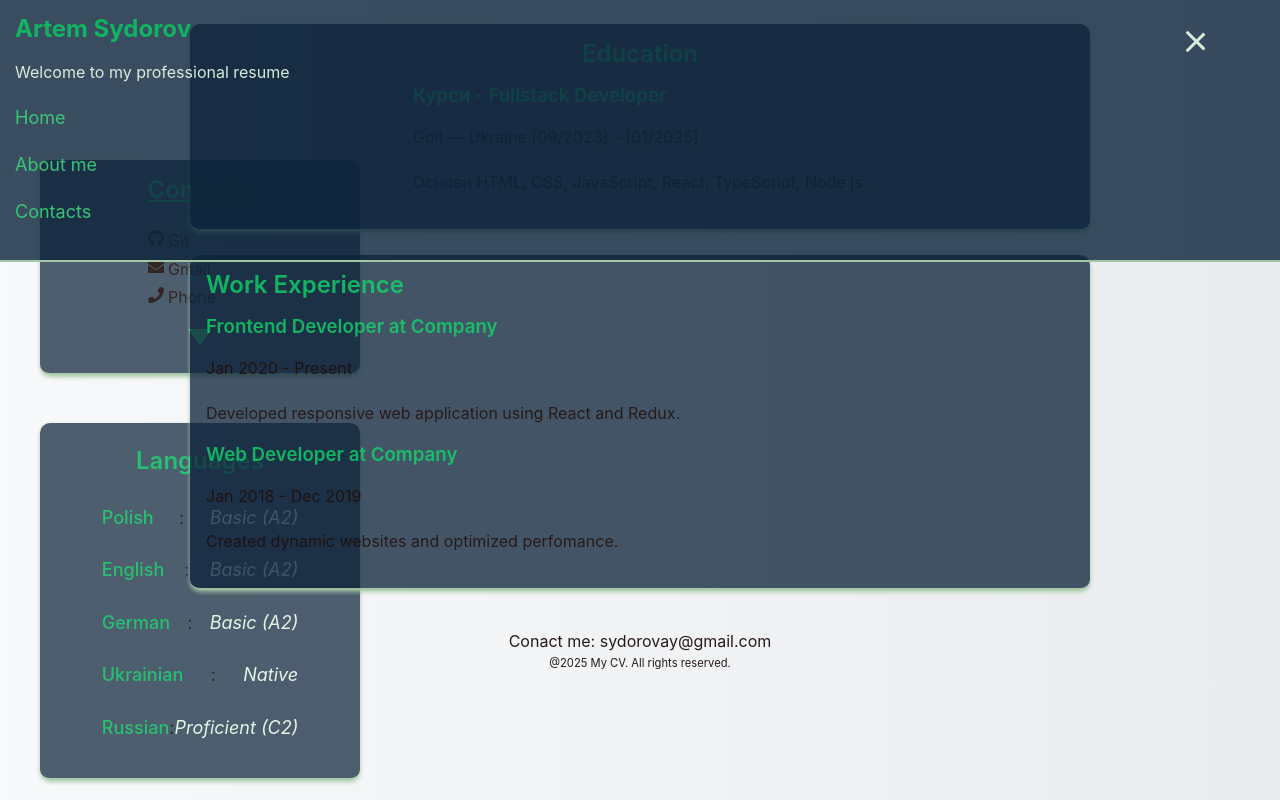
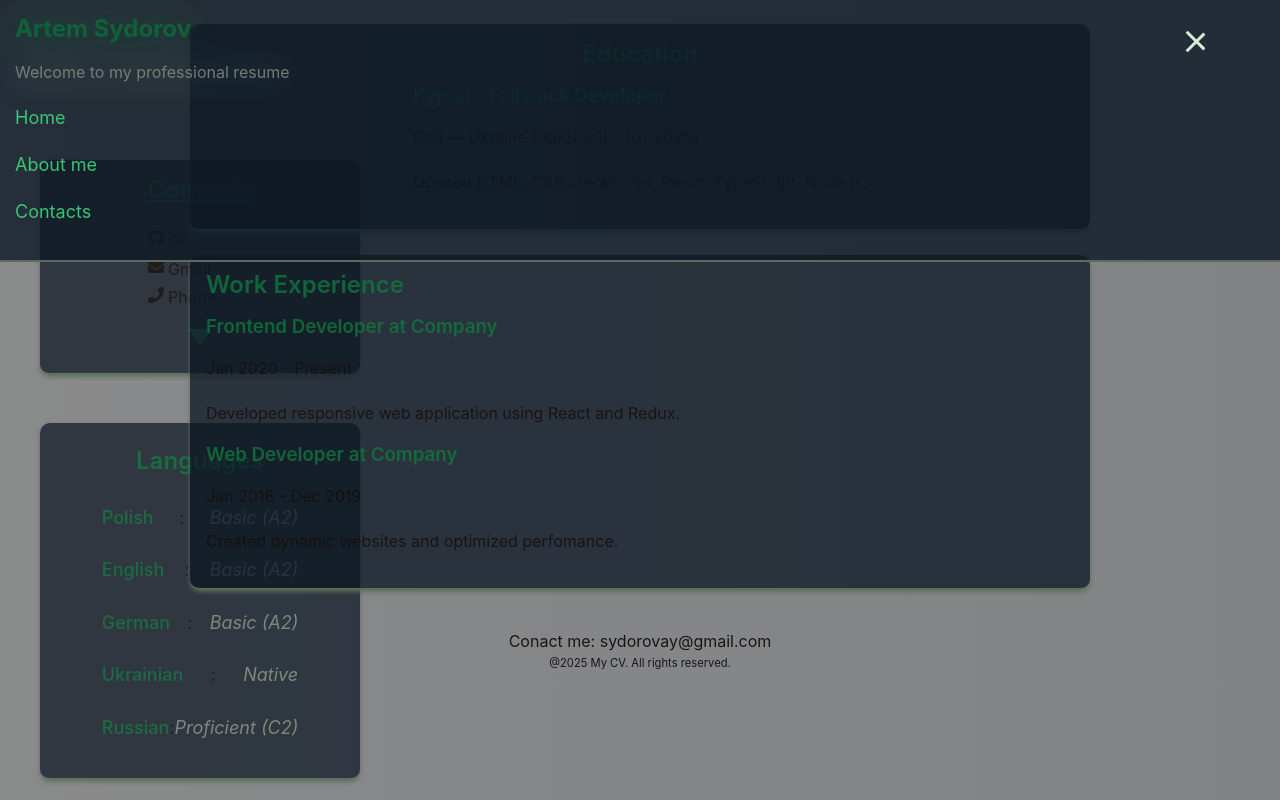
Before and after one commit to sydorovay/artem-sydorov-frontend-cv, a React (Vite) app: page / in a window 1280 px wide. Both pictures are taken after a click on the button 1195 px from the left and 41 px from the top of the page. Shown: the top 800 px of the page. Built offline with nearby package versions, Linux system fonts and the light colour scheme.

Commit message:
update burger menu style

```diff
--- a/src/App.jsx
+++ b/src/App.jsx
@@ -1,4 +1,3 @@
-// import { useState } from 'react'
 import Header from './components/Header/Header';
 import ExperienceSection from './components/sections/ExperienceSection/ExperienceSection';
 import SkillsSection from './components/sections/SkillsSection/SkillsSection';
@@ -9,19 +8,22 @@ import './styles/global.css';
 import Container from './components/Container/Container';
 
 const App = () => {
-  // const [count, setCount] = useState(0)
   return (
     <Container>
       <div className={styles.app}>
         <Header />
         <main className={styles.mainContainer}>
+          <section className={styles.section}>
             <SkillsSection />
+          </section>
+          <section className={styles.section}>
             <ExperienceSection />
+          </section>
         </main>
         <Footer />
       </div>
     </Container>
-  )
-}
+  );
+};
 
 export default App;
--- a/src/components/Header/Header.jsx
+++ b/src/components/Header/Header.jsx
@@ -8,6 +8,10 @@ const Header = () => {
 
   const toggleMenu = () => {
     setMenuOpen((prev) => !prev);
+  };
+
+  const closeMenu = () => {
+    setMenuOpen(false);
   };
 
   return (
@@ -21,7 +25,8 @@ const Header = () => {
             <span className={menuOpen ? styles.lineOpen : styles.line}></span>
             <span className={menuOpen ? styles.lineOpen : styles.line}></span>
           </button>
-          <Navigation menuOpen={menuOpen} />
+          {/* Передаємо onClose */}
+          <Navigation menuOpen={menuOpen} onClose={closeMenu} />
         </div>
       </Container>
     </header>
--- a/src/components/Navigation/Navigation.jsx
+++ b/src/components/Navigation/Navigation.jsx
@@ -1,14 +1,44 @@
-import styles from './Navigation.module.css';
+import { useEffect, useCallback } from "react";
+import styles from "./Navigation.module.css";
 
-const Navigation = ({ menuOpen }) => {
+const Navigation = ({ menuOpen, onClose }) => {
+  const handleKeyDown = useCallback((event) => {
+    if (event.key === "Escape") {
+      console.log("Закриття по Escape");
+      onClose();
+    }
+  }, [onClose]);
+
+  useEffect(() => {
+    if (menuOpen) {
+      document.addEventListener("keydown", handleKeyDown);
+    }
+
+    return () => {
+      document.removeEventListener("keydown", handleKeyDown);
+    };
+  }, [menuOpen, handleKeyDown]);
+
+  const handleBackdropClick = (event) => {
+    if (event.target === event.currentTarget) {
+      console.log("Закриття по бекдропу");
+      onClose();
+    }
+  };
+
   return (
-    <nav className={`${styles.nav} ${menuOpen ? styles.open : ''}`}>
+    <>
+      {menuOpen && (
+        <div className={styles.backdrop} onClick={handleBackdropClick} />
+      )}
+      <nav className={`${styles.nav} ${menuOpen ? styles.open : ""}`}>
         <ul>
           <li className={styles.link}><a href="/">Home</a></li>
           <li className={styles.link}><a href="/about">About me</a></li>
           <li className={styles.link}><a href="/contact">Contacts</a></li>
         </ul>
       </nav>
+    </>
   );
 };
 
--- a/src/components/Navigation/Navigation.module.css
+++ b/src/components/Navigation/Navigation.module.css
@@ -76,12 +76,7 @@ transition: transform 0.3s ease-in-out, color 0.3s
   height: 100%;
   background: rgba(0, 0, 0, 0.5);
   -webkit-backdrop-filter: blur(10px);
-  backdrop-filter: blur(10px);
-}
-
-.overlay.open {
-  opacity: 1;
-  pointer-events: all;
+  backdrop-filter: blur(18px);
 }
 
 @media (max-width: 768px) {
```
Also changed, not shown: 1 other file (tests, documents, lock files or other folders). Lines whose indentation alone changed are shown as unchanged.
